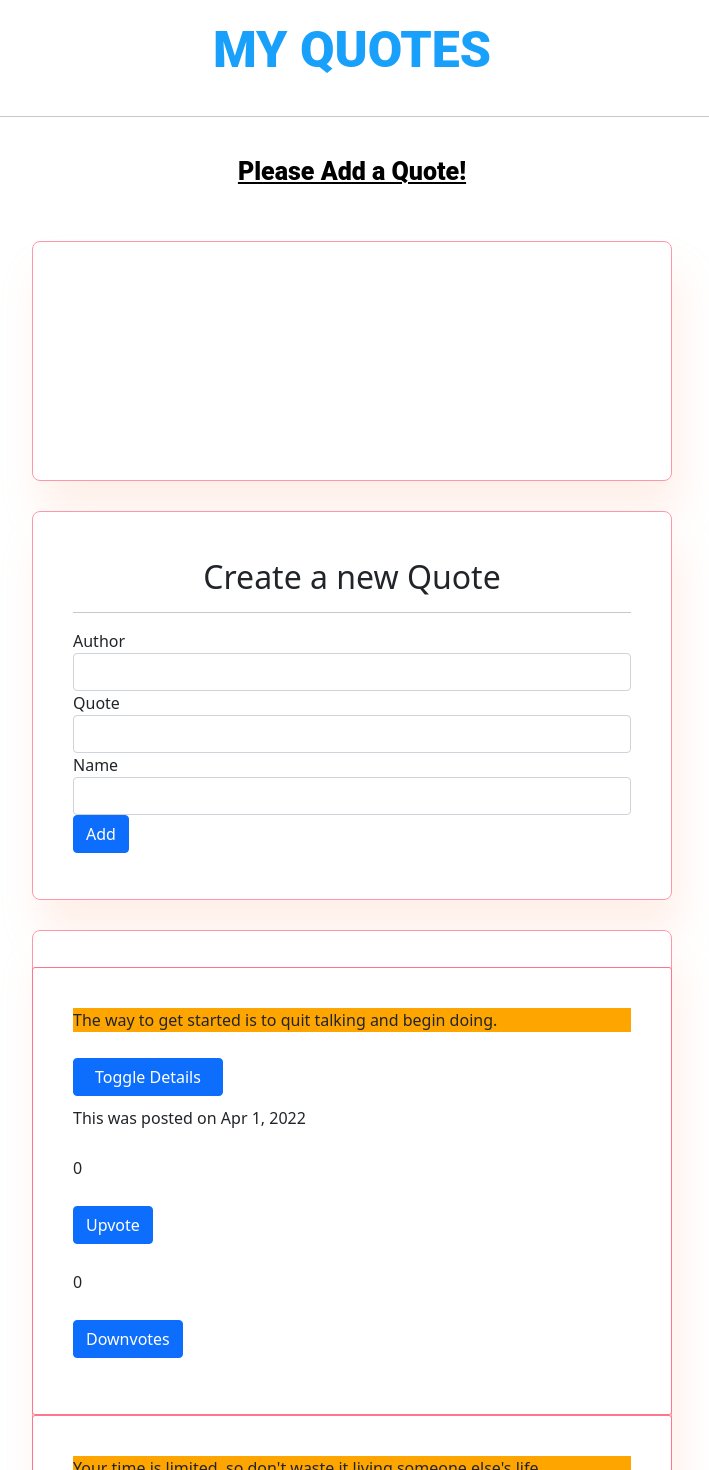
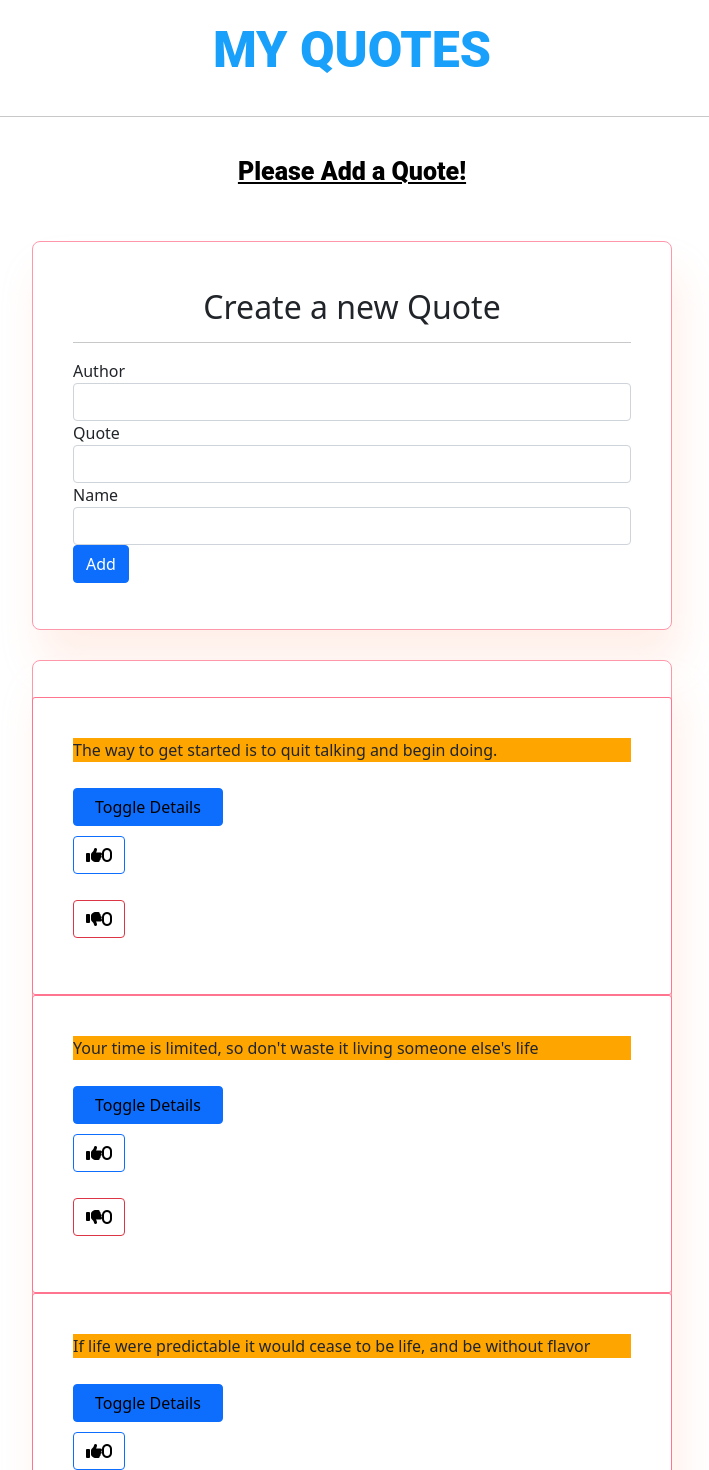
Before and after one commit to JMDev2/My-Quotes, an Angular app: page / in a window 1280 px wide. Shown: the top 1470 px of the page, without its empty margins (288-997 px from the left). Built offline with nearby package versions, Linux system fonts and the light colour scheme.

Commit message:
This will change the buttons properties

```diff
--- a/src/app/app.component.html
+++ b/src/app/app.component.html
@@ -2,7 +2,7 @@
   <app-heading></app-heading>
   <app-line></app-line>
   <app-info></app-info>
-  <app-form-card></app-form-card>
+  <!-- <app-form-card></app-form-card> -->
 
 
   <ng-container>
--- a/src/app/app.module.ts
+++ b/src/app/app.module.ts
@@ -10,7 +10,7 @@ import { FormComponent } from './form/form.component';
 import { QuotesComponent } from './quotes/quotes.component';
 import { LineComponent } from './line/line.component';
 import { InfoComponent } from './info/info.component';
-import { FormCardComponent } from './form-card/form-card.component';
+// import { FormCardComponent } from './form-card/form-card.component';
 import { HighlightDirective } from './highlight.directive';
 import { PipePipe } from './pipe.pipe';
 
@@ -24,7 +24,7 @@ import { PipePipe } from './pipe.pipe';
     QuotesComponent,
     LineComponent,
     InfoComponent,
-    FormCardComponent,
+    // FormCardComponent,
     HighlightDirective,
     PipePipe
   ],
--- a/src/app/form-card/form-card.component.css
+++ /dev/null
@@ -1,20 +0,0 @@
-.form-card{
-    height: 15rem;
-    width: 40rem;
-    background-color: #FFFFFF;
-    margin:30px auto;
-    border: 1px solid #FF97AB;
-    border-radius: 8px;
-    box-shadow: 8px 32px 40px rgba(255, 177, 143, 0.2);
-    display: flex;
-    /* justify-content: center;
-    align-items: center; */
-    padding: 30px 12px;
-}
-.form-card .button{
-    display: flex;
-    width: 100%;
-    flex-direction: row;
-    justify-content: start;
-    /* padding-top: 110px; */
-}
--- a/src/app/form-card/form-card.component.html
+++ /dev/null
@@ -1,7 +0,0 @@
-<div class="form-card">
-    <div class="myForm">
-
-
-
-    </div>
-</div>
--- a/src/app/form-card/form-card.component.ts
+++ /dev/null
@@ -1,15 +0,0 @@
-import { Component, OnInit } from '@angular/core';
-
-@Component({
-  selector: 'app-form-card',
-  templateUrl: './form-card.component.html',
-  styleUrls: ['./form-card.component.css']
-})
-export class FormCardComponent implements OnInit {
-
-  constructor() { }
-
-  ngOnInit(): void {
-  }
-
-}
--- a/src/app/quotes/quotes.component.css
+++ b/src/app/quotes/quotes.component.css
@@ -29,3 +29,6 @@
    ;
 
 }
+.btn{
+    color: black;
+}
--- a/src/app/quotes/quotes.component.html
+++ b/src/app/quotes/quotes.component.html
@@ -17,21 +17,16 @@
 
                     <button type="button" id="btn" class="btn btn-primary"  (click)='toggleDetails(i)'>Toggle Details</button>
                     <p *ngIf='quote.showDescription'>
-                        {{quote.author}}
-                        {{quote.name}}
-                        {{quote.date | pipe}}
+                        This Quote was posted by:<b>{{quote.author}}</b> ,
+
+                        on <em>{{quote.date | date}}</em>. The Total upvotes is <b>{{quote.upvote}}</b> and the Total downvotes is <b>{{quote.downvote}}</b>.
                     </p>
-                    <p>This was posted on {{quote.date | date}}</p>
-                    <p>{{quote.upvote}}</p>
-                    <p><button type="button" class="btn btn-primary" (click)="quote.increaseVotes()">Upvote</button></p>
-                    <p>{{quote.downvote}}</p>
-                   <p><button type="button" class="btn btn-primary" (click)="quote.decreaseVotes()">Downvotes</button></p>
-                <!-- </ng-template> -->
 
-                <!-- <ng-template #empty>
-                    <p><button type="button" class="btn btn-primary">Upvote</button>{{quote.upvote}} </p>
-                    <p><button type="button" class="btn btn-primary">Downvotes</button>{{quote.downvote}} </p>
-                </ng-template> -->
+
+                    <p><button type="button" class="btn btn-primary bg-white" (click)="quote.increaseVotes()"><i class="fa-solid fa-thumbs-up">{{quote.upvote}}</i></button></p>
+
+                   <p><button type="button" class="btn btn-danger bg-white" (click)="quote.decreaseVotes()"><i class="fa-solid fa-thumbs-down">{{quote.downvote}}</i></button></p>
+
 
 
         </div>
--- a/src/index.html
+++ b/src/index.html
@@ -6,11 +6,15 @@
   <base href="/">
   <meta name="viewport" content="width=device-width, initial-scale=1">
   <link rel="icon" type="image/x-icon" href="favicon.ico">
+  <script src="https://kit.fontawesome.com/f80737f64c.js" crossorigin="anonymous"></script>
+
 </head>
 <body>
   <div class="container">
     <app-root></app-root>
   </div>
 
+
+
 </body>
 </html>
```
Also changed, not shown: 1 other file (tests, documents, lock files or other folders).
